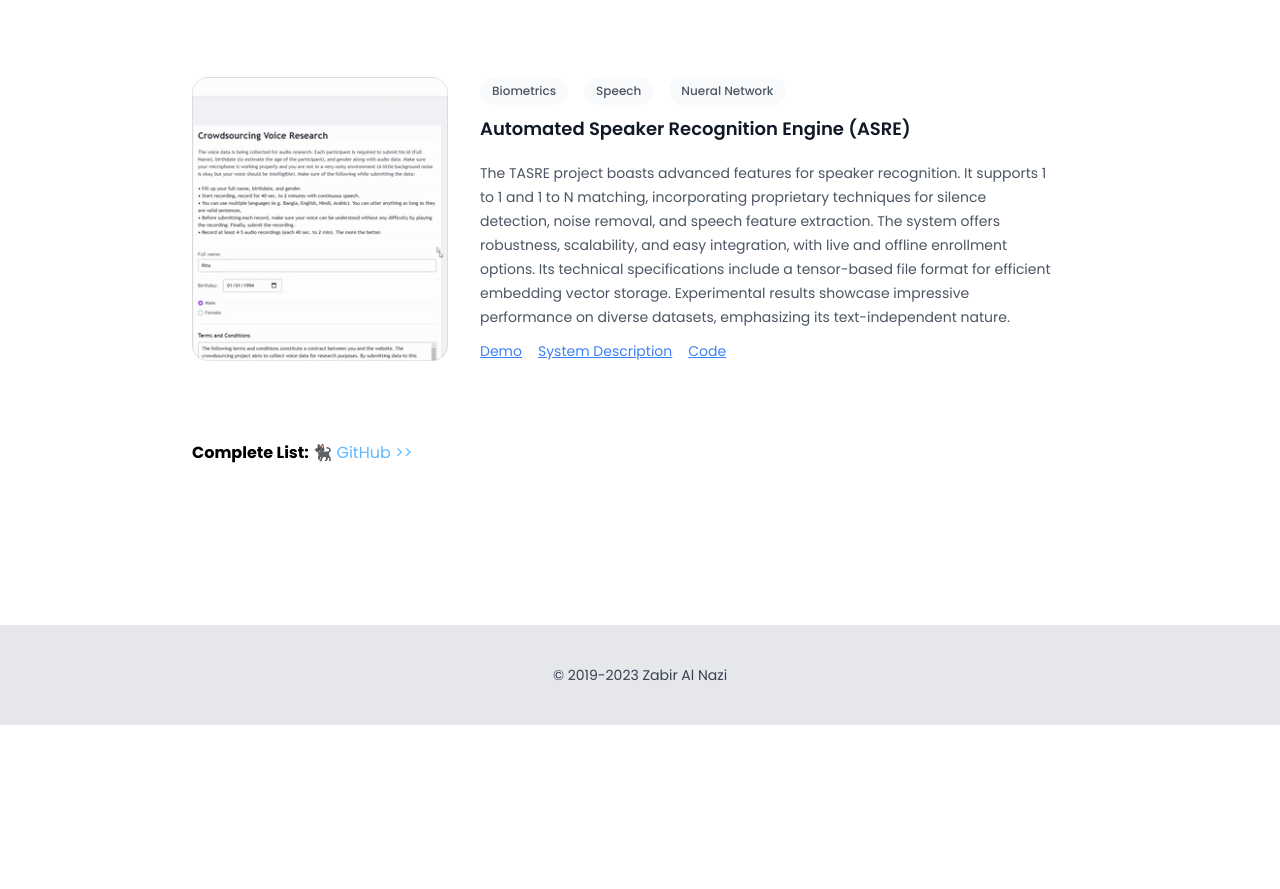
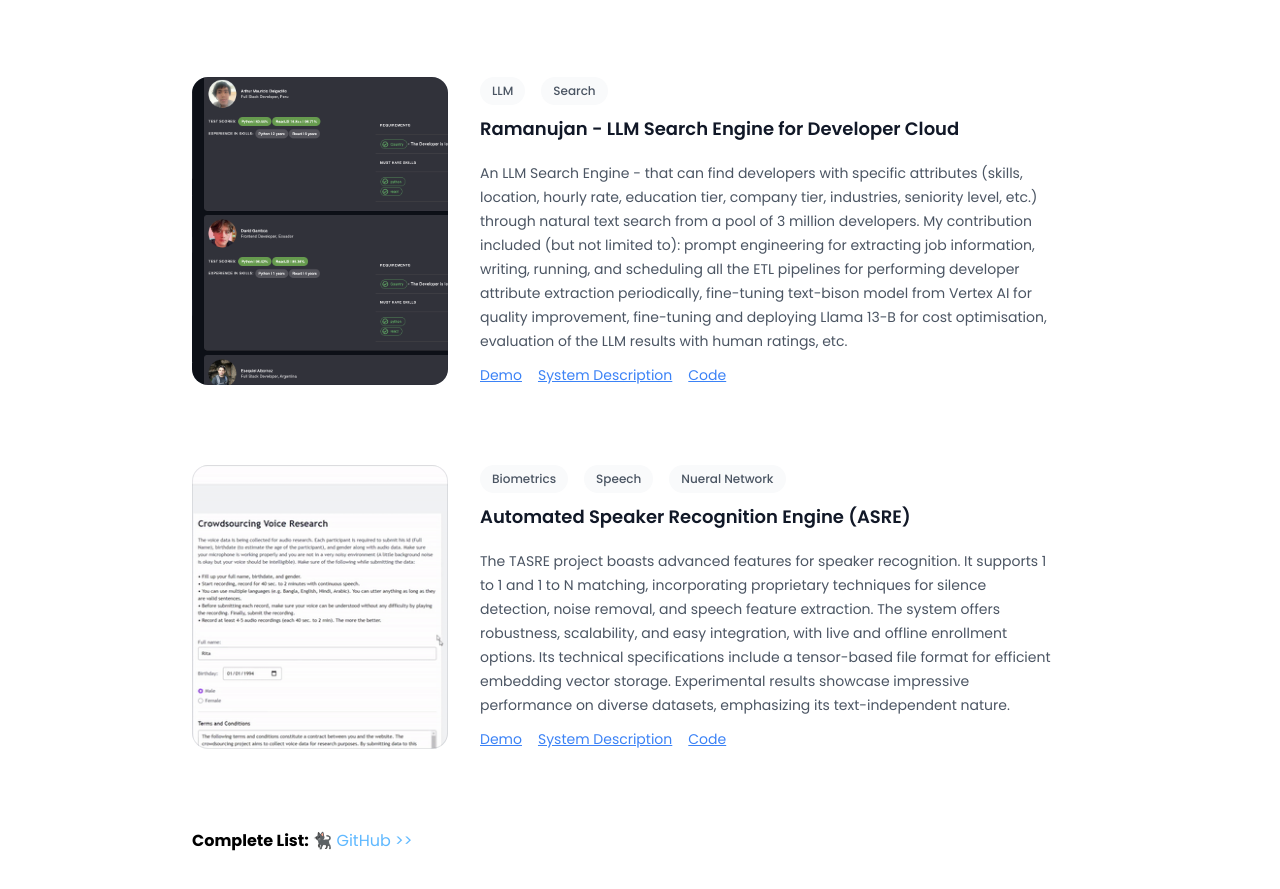
Before and after one commit to furcifer-grad/furcifer-grad.github.io, a website: page software.html in a window 1280 px wide. Shown: the part 651-1540 px from the top of the page. Before the commit the page ends 1376 px from the top, so only its background shows below. Drawn offline with nearby package versions, Linux system fonts and the light colour scheme.

Commit message:
Update software.html

```diff
--- a/software.html
+++ b/software.html
@@ -352,6 +352,69 @@
 
 
                         <article
+              x-data="{tags: ['LLM', 'Search']}"
+              x-show="tags.includes(tag) || tag === 'all'"
+              x-clock
+              class="relative isolate flex flex-col gap-8 lg:flex-row"
+            >
+              <div
+                class="relative aspect-[16/9] sm:aspect-[2/1] lg:aspect-square lg:w-64 lg:shrink-0"
+              >
+                <img
+                  src="assets/llm_search.png"
+                  alt=""
+                  class="absolute inset-0 h-full w-full rounded-2xl bg-gray-50 object-cover"
+                />
+                <div
+                  class="absolute inset-0 rounded-2xl ring-1 ring-inset ring-gray-900/10"
+                ></div>
+              </div>
+              <div>
+                <div class="flex items-center gap-x-4 text-xs">
+                  <template x-for="tagItem in tags">
+                    <span
+                      class="relative z-10 rounded-full bg-gray-50 px-3 py-1.5 font-medium text-gray-600 capitalize"
+                      x-text="tagItem"
+                      ></span
+                    >
+                  </template>
+                </div>
+                <div class="group relative max-w-xl">
+                  <h3
+                    class="mt-3 text-lg font-semibold leading-6 text-gray-900 hover:text-gray-600"
+                  >
+                    <a href="https://arxiv.org/abs/2104.05889">
+                      <!-- <span class="absolute inset-0"></span> -->
+                      Ramanujan - LLM Search Engine for Developer Cloud
+                    </a>
+                  </h3>
+                  <p class="mt-5 text-sm leading-6 text-gray-600">
+                    An LLM Search Engine - that can find developers with specific attributes (skills, location, hourly rate, education tier, company tier, industries, seniority level, etc.) through natural text search from a pool of 3 million developers. My contribution included (but not limited to): prompt engineering for extracting job information, writing, running, and scheduling all the ETL pipelines for performing developer attribute extraction periodically, fine-tuning text-bison model from Vertex AI for quality improvement, fine-tuning and deploying Llama 13-B for cost optimisation, evaluation of the LLM results with human ratings, etc.
+                  </p>
+                </div>
+                <div class="flex items-center space-x-4 mt-3">
+                  <a
+                    href="#"
+                    class="text-blue-500 text-sm hover:text-blue-400 underline"
+                    >Demo</a
+                  >
+                  <a
+                    href="#"
+                    class="text-blue-500 text-sm hover:text-blue-400 underline"
+                    >System Description</a
+                  >
+                  <a
+                    href="#"
+                    class="text-blue-500 text-sm hover:text-blue-400 underline"
+                    >Code</a
+                  >
+                </div>
+              </div>
+            </article>
+
+
+
+                        <article
               x-data="{tags: ['Biometrics', 'Speech', 'Nueral Network']}"
               x-show="tags.includes(tag) || tag === 'all'"
               x-clock
```
